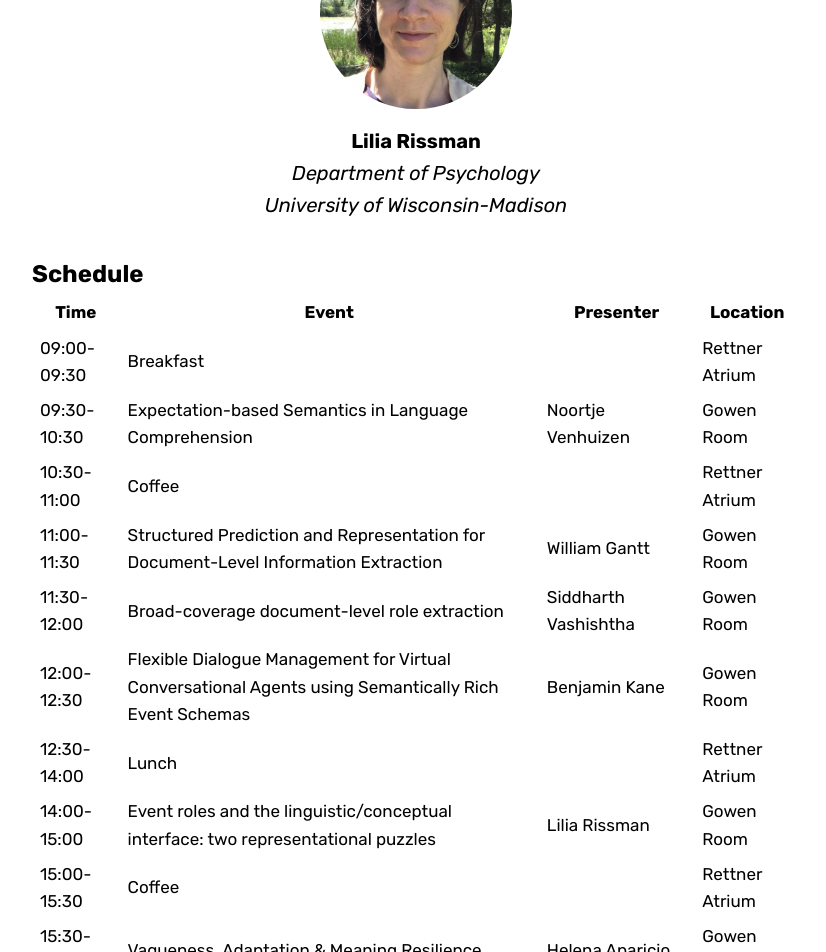
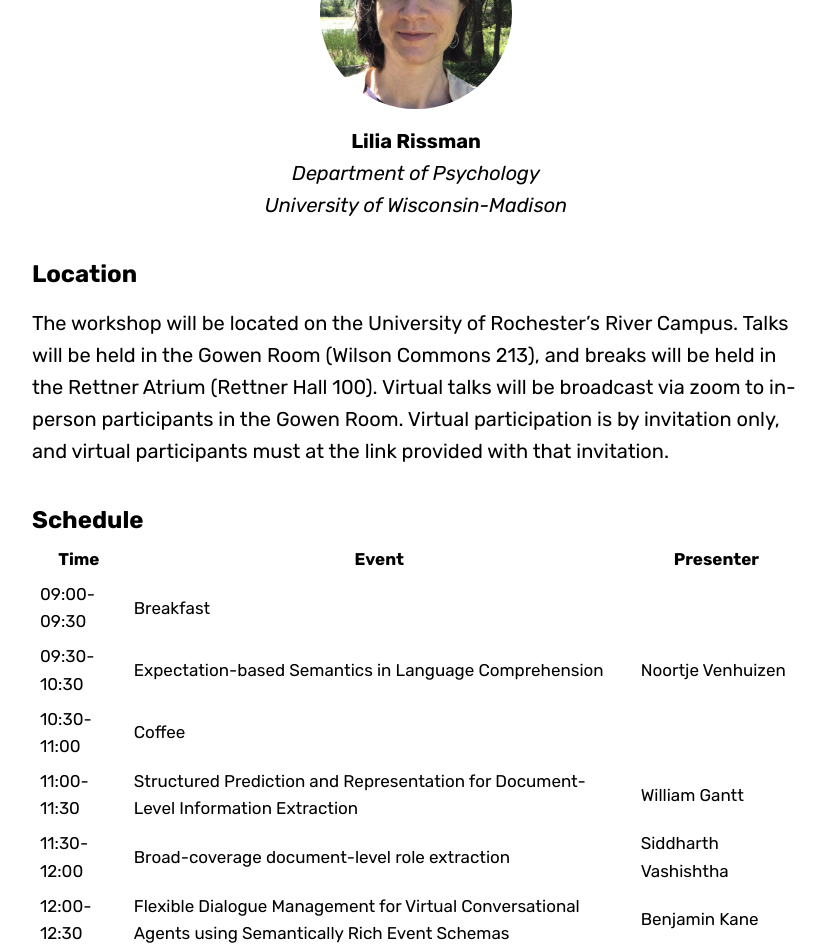
Before and after one commit to FACTSlab/factslab.github.io, a Jekyll site: the page built from peer-workshop-2023.md, in a window 1280 px wide and 1400 px high, scrolled down 985 px. Shown: the top 952 px of the window, without its empty margins (224-1050 px from the left). Built offline with Jekyll 4.4.1, drawn with Linux system fonts in a browser that asks for light colours; some web fonts are replaced; some of the changed text lies outside the part shown.

Commit message:
Removes location column from schedule

```diff
--- a/peer-workshop-2023.md
+++ b/peer-workshop-2023.md
@@ -24,6 +24,10 @@ This workshop aims to bring together researchers working on computational models
 {% endif %}
 {% endfor %}
 
+## Location
+
+The workshop will be located on the University of Rochester's River Campus. Talks will be held in the Gowen Room (Wilson Commons 213), and breaks will be held in the Rettner Atrium (Rettner Hall 100). Virtual talks will be broadcast via zoom to in-person participants in the Gowen Room. Virtual participation is by invitation only, and virtual participants must at the link provided with that invitation.
+
 ## Schedule
 
 <table>
@@ -39,7 +42,6 @@ This workshop aims to bring together researchers working on computational models
     <td>{{ event.time }}</td>
     <td>{{ event.title }}</td>
     <td></td>
-    <td>{{ site.data.workshop.locations.atrium.name }}</td>
 </tr>
 {% else %}
 {% assign presentationinfo = site.data.workshop.presentations[event.presentation] %}
@@ -49,7 +51,6 @@ This workshop aims to bring together researchers working on computational models
     <td>{{ event.time }}</td>
     <td>{{ presentationinfo.title }}</td>
     <td><a href="{{ personinfo.website }}">{{ personinfo.name }}</a></td>
-    <td>{{ site.data.workshop.locations.room.name }}</td>
 </tr>
 {% endif %}
 {% endfor %}
```
Also changed, not shown: other parts of peer-workshop-2023.md (+0 -1 lines).
